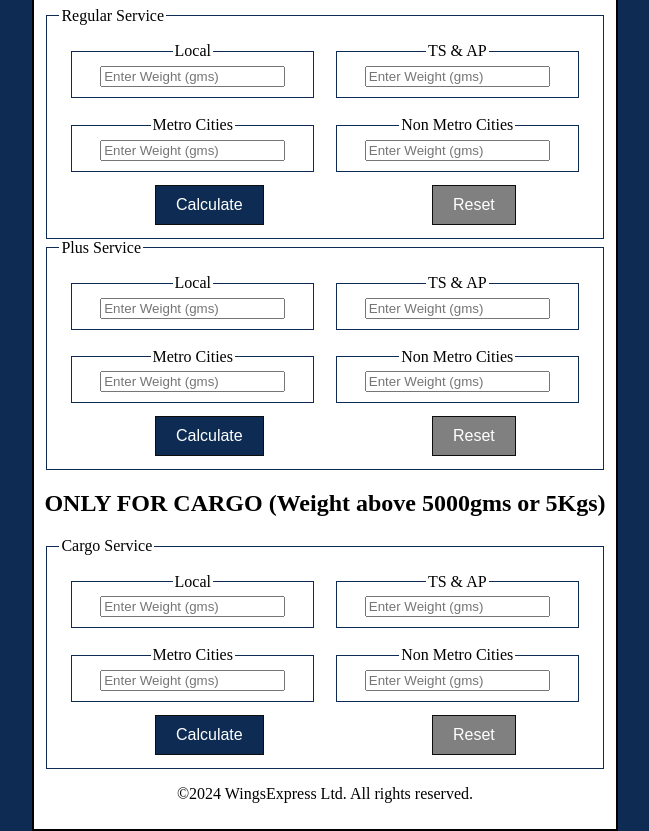
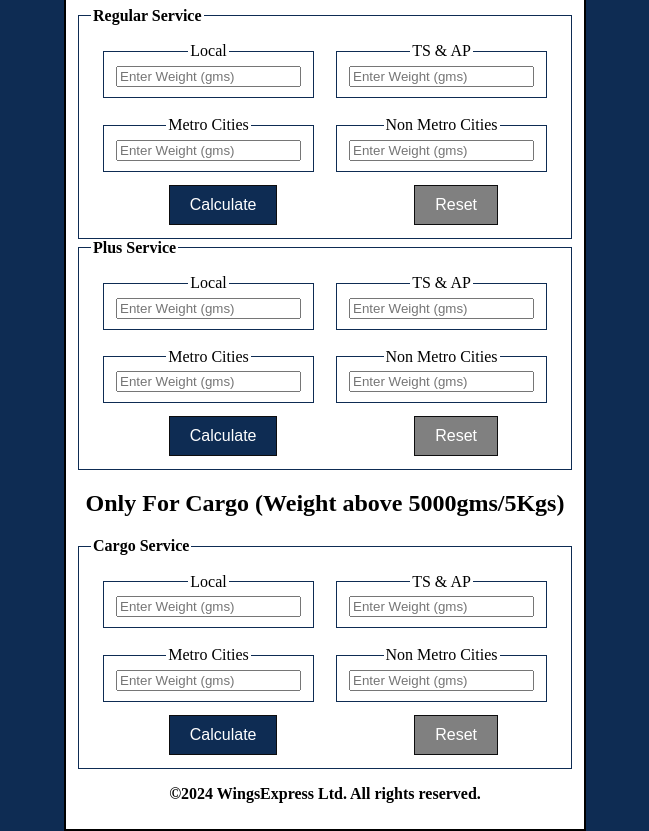
Before and after one commit to Sandeepkumar-99/dtdc-shipmentCostCalculator-svc, a plain HTML site: page index.html in a window 1280 px wide. Shown: the part 85-916 px from the top of the page, without its empty margins (315-964 px from the left). Drawn offline with Linux system fonts and the light colour scheme.

Commit message:
improved font

```diff
--- a/index.html
+++ b/index.html
@@ -9,10 +9,11 @@
 </head>
 <body>
     <div id="mainContent">
-    <h1>Shipment Cost Calculator</h1>
     <form id="normalForm"></form>
+        <h1>Shipment Cost Calculator</h1>
+
         <fieldset id="normalService">
-            <legend>Regular Service</legend>
+            <legend><b>Regular Service</b></legend>
             <table>
                 <tr><p id="normalResult">Total Cost: Rs.</p></tr>
                 <tr>
@@ -42,7 +43,7 @@
 
         <form id="plusForm">
         <fieldset id="plusService">
-            <legend>Plus Service</legend>
+            <legend><b>Plus Service</b></legend>
             <table>
                 <tr><p id="plusResult">Total Cost: Rs.</p></tr>
                 <tr>
@@ -70,9 +71,9 @@
     </form>
 
     <form id="cargoForm">
-        <h2>ONLY FOR CARGO (Weight above 5000gms or 5Kgs)</h2>
+        <h2>Only For Cargo (Weight above 5000gms/5Kgs)</h2>
         <fieldset>
-            <legend>Cargo Service</legend>
+            <legend><b>Cargo Service</b></legend>
         <table>
             <tr><p id="cargoResult">Total Cost: Rs.</p></tr>
             <tr>
--- a/style.css
+++ b/style.css
@@ -72,3 +72,6 @@ h2, h1,p{
   color: black;
   text-align: center;
 }
+p{
+  font-weight: bold;
+}
```
